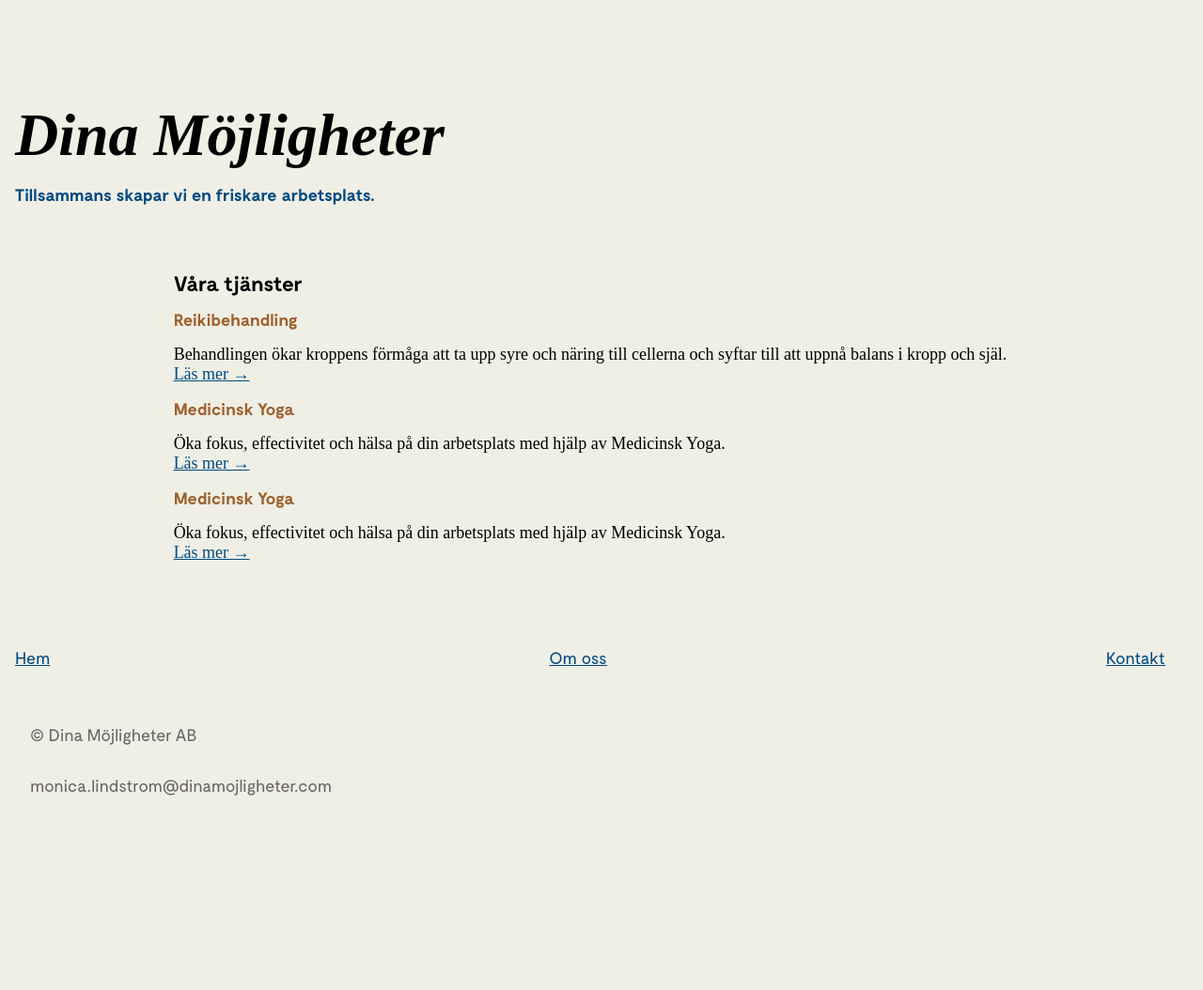
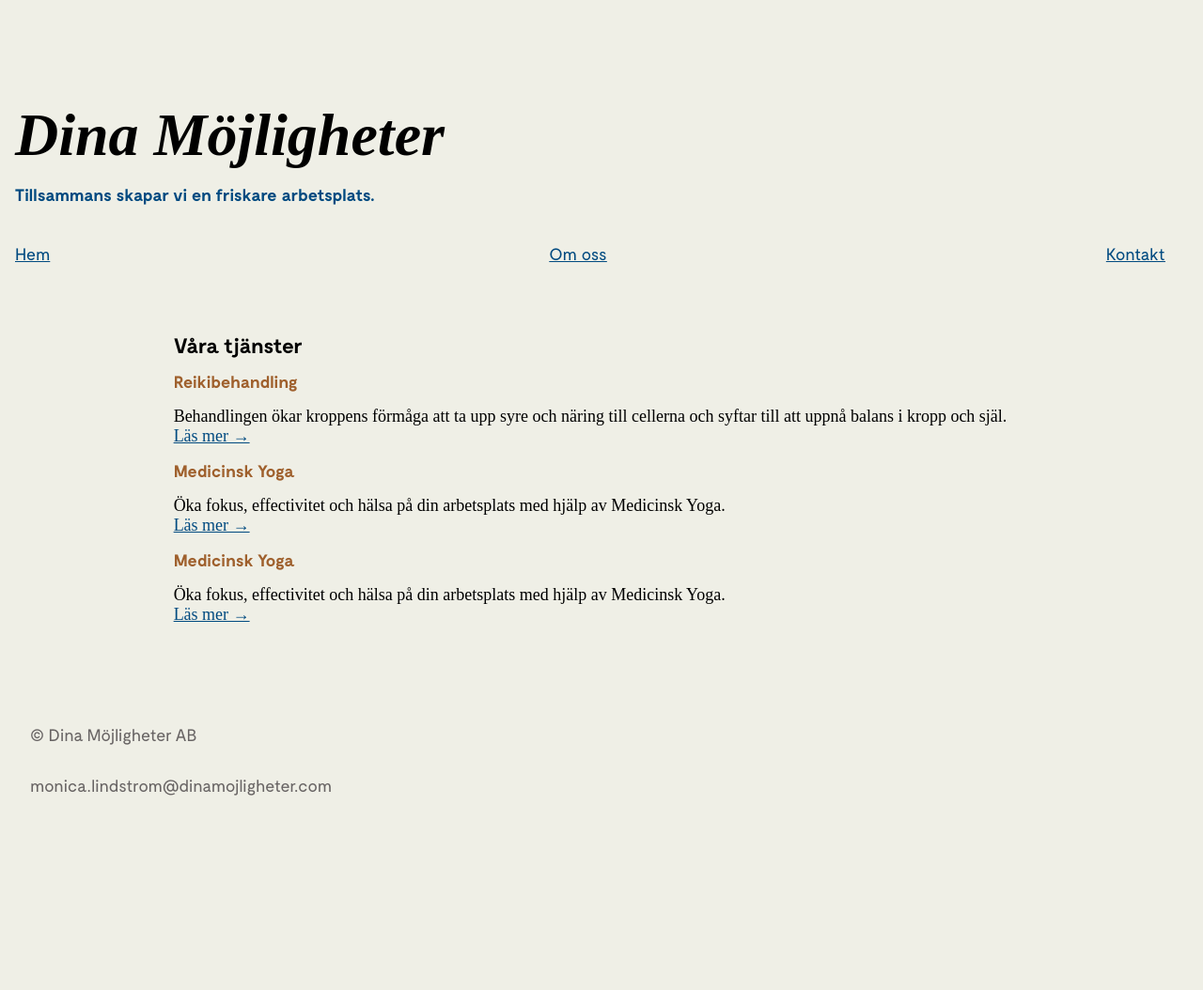
Before and after one commit to dinamojligheter/dinamojligheter.github.io, a Jekyll site: the page built from index.html, in a window 1280 px wide. Shown: the whole page at 94% size. Built offline with Jekyll 4.4.1, drawn with Linux system fonts in a browser that asks for light colours; comment, search, counter and statistics services are not loaded.

Commit message:
Update default.html

```diff
--- a/_layouts/default.html
+++ b/_layouts/default.html
@@ -7,10 +7,10 @@
   </head>
   <body class="grid">
     {% include header.html %}
+    {% include nav.html %}
     <main id="swup" class="transition-fade">
         {{ content }}
     </main>
-    {% include nav.html %}
     {% include footer.html %}
     <script src="{{ "./assets/js/swup.js" | relative_url }}"></script>
     <script src="{{ "./assets/js/index.js" | relative_url }}"></script>
```
